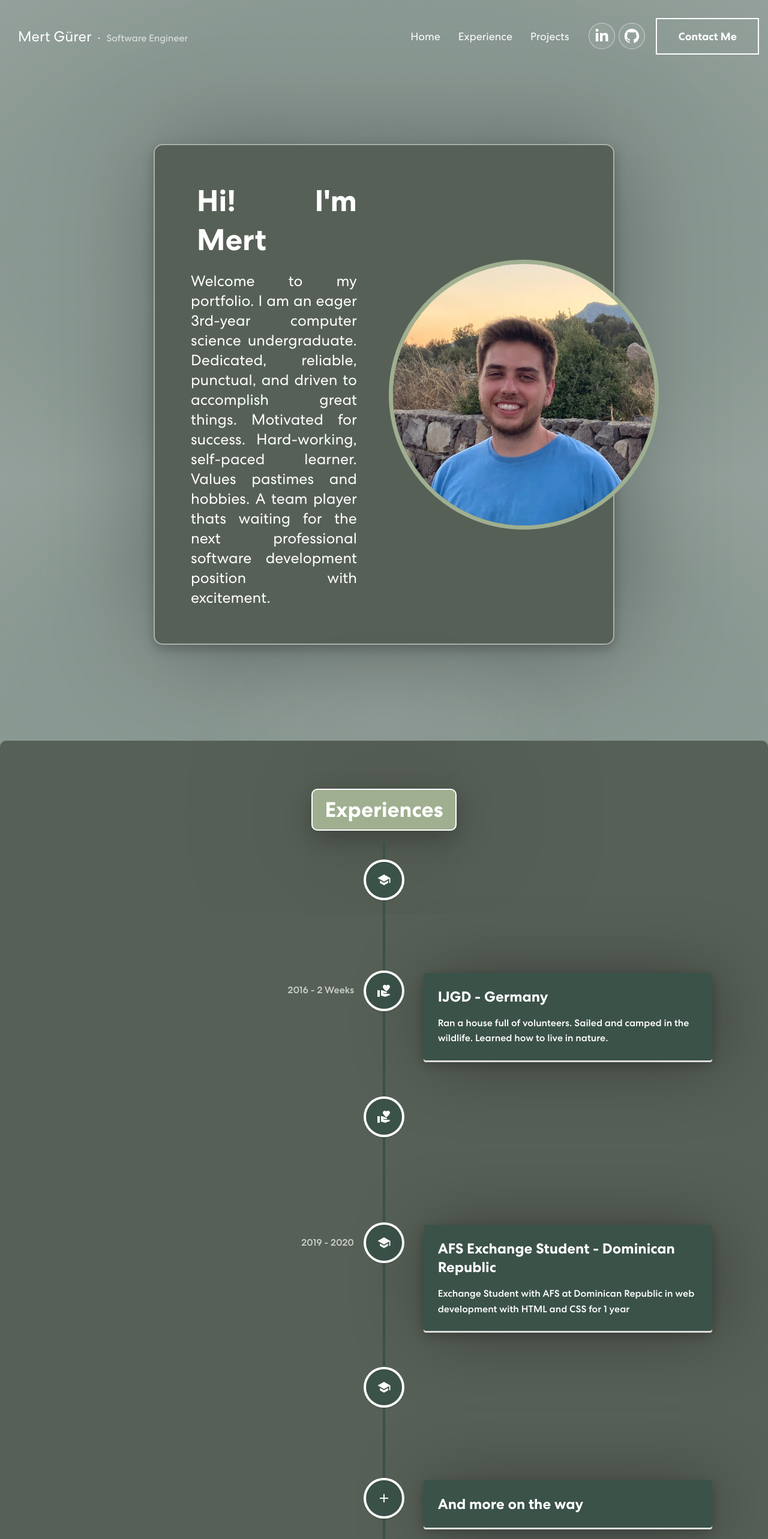
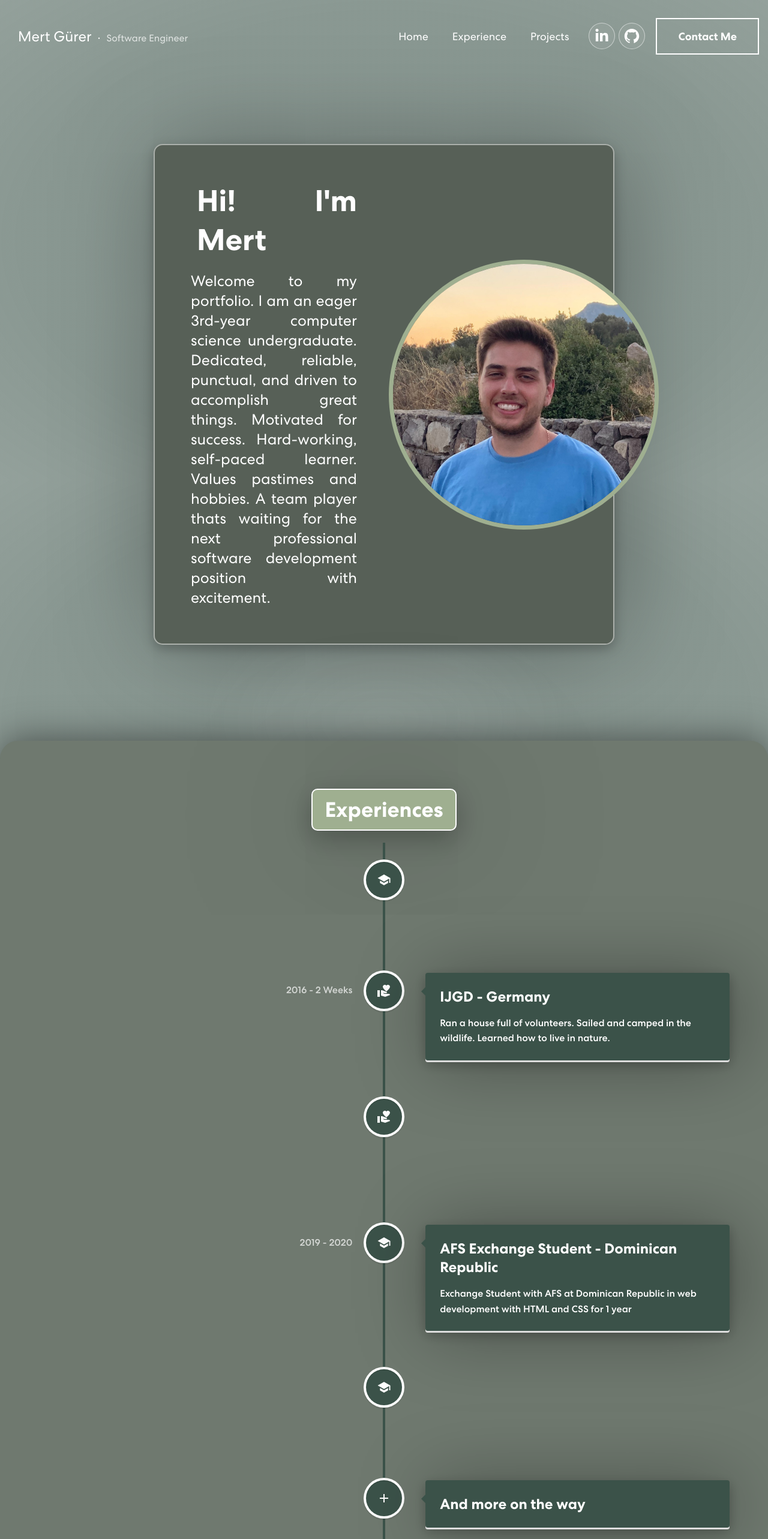
Before and after one commit to Mitimsin/Mitimsin.github.io, a React (Create React App) app: page / in a window 1280 px wide. Shown: the top 2566 px of the page at 60% size. Built offline with nearby package versions, Linux system fonts and the light colour scheme.

Commit message:
update on animations

```diff
--- a/package.json
+++ b/package.json
@@ -14,6 +14,7 @@
     "react": "^18.2.0",
     "react-dom": "^18.2.0",
     "react-icons": "^4.7.1",
+    "react-on-screen": "^2.1.1",
     "react-scripts": "5.0.1",
     "react-vertical-timeline-component": "^3.6.0",
     "typescript": "^4.9.5",
--- a/src/App.css
+++ b/src/App.css
@@ -19,7 +19,7 @@
 :root {
   --primaryColor: #3b5249;
   --secondaryColor: #576057;
-  --tertiaryColor: #989c94;
+  --tertiaryColor: #6f796f;
   --quaternaryColor: #9faf90;
   --fontColor: #fff;
 }
--- a/src/App.tsx
+++ b/src/App.tsx
@@ -2,6 +2,7 @@ import "./App.css";
 import { Experience } from "./components/Experience";
 import { Home } from "./components/Home";
 import { Navbar } from "./components/Navbar";
+import { Skill } from "./components/Skill";
 
 function App() {
   return (
@@ -9,6 +10,8 @@ function App() {
       <Navbar />
       <Home />
       <Experience />
+      <Skill />
+      <div style={{ height: "200px" }}></div>
     </div>
   );
 }
--- a/src/components/Home.tsx
+++ b/src/components/Home.tsx
@@ -1,19 +1,22 @@
 import "../styles/home.css";
 import HomeFoto from "../assets/image/foto_1.jpg";
+import TrackVisibility from "react-on-screen";
 
 export const Home = () => {
   return (
+    <TrackVisibility partialVisibility={true}>
+      {({ isVisible }) => (
         <section className="home" id="home">
-      <div className="home-box">
+          <div className={`home-box ${isVisible ? "slideInRight" : ""}`}>
             <div className="home-text">
               <h1 className="home-text-header">Hi! I'm Mert</h1>
               <span>
                 Welcome to my portfolio. I am an eager 3rd-year computer science
                 undergraduate. Dedicated, reliable, punctual, and driven to
                 accomplish great things. Motivated for success. Hard-working,
-            self-paced learner. Values pastimes and hobbies. A team player thats
-            waiting for the next professional software development position with
-            excitement.
+                self-paced learner. Values pastimes and hobbies. A team player
+                thats waiting for the next professional software development
+                position with excitement.
               </span>
             </div>
             <div className="home-image-frame">
@@ -21,5 +24,7 @@ export const Home = () => {
             </div>
           </div>
         </section>
+      )}
+    </TrackVisibility>
   );
 };
--- a/src/components/Navbar.tsx
+++ b/src/components/Navbar.tsx
@@ -6,6 +6,9 @@ import { AiOutlineGithub } from "react-icons/ai";
 export const Navbar = () => {
   const [isScrolled, setIsScrolled] = useState(false);
   const [isOpen, setIsOpen] = useState(false);
+  const [screenWidth, setScreenWidth] = useState(window.innerWidth);
+  const [currentSection, setCurrentSection] = useState<string>("home");
+
   const menuButton = document.querySelector(".nav-links");
 
   document.querySelectorAll(".nav-links").forEach((n) =>
@@ -15,7 +18,8 @@ export const Navbar = () => {
   );
 
   useEffect(() => {
-    const onScroll = () => {
+    /* === functions === */
+    const handleScroll = () => {
       if (window.scrollY > 50) {
         setIsScrolled(true);
         menuButton?.classList.add("scrolled");
@@ -25,16 +29,41 @@ export const Navbar = () => {
       }
     };
 
+    const handleResize = () => setScreenWidth(window.innerWidth);
+
     isOpen
       ? menuButton?.classList.add("active")
       : menuButton?.classList.remove("active");
 
-    window.addEventListener("scroll", onScroll);
+    /* === check the page hash and update === */
+    const homeElement = document.getElementById("home");
+    const experienceElement = document.getElementById("experience");
+
+    if (homeElement && experienceElement) {
+      const currentPosition = window.pageYOffset;
+
+      const homePosition = homeElement.offsetTop;
+      const experiencePosition = experienceElement.offsetTop;
+
+      if (
+        currentPosition >= homePosition &&
+        currentPosition < experiencePosition
+      ) {
+        setCurrentSection("home");
+      } else if (currentPosition >= experiencePosition) {
+        setCurrentSection("experience");
+      }
+    }
+
+    /* === event listeners added  and removed === */
+    window.addEventListener("scroll", handleScroll);
+    window.addEventListener("resize", handleResize);
 
     return () => {
-      window.removeEventListener("scroll", onScroll);
+      window.removeEventListener("scroll", handleScroll);
+      window.removeEventListener("resize", handleResize);
     };
-  }, [isScrolled, isOpen, menuButton?.classList]);
+  }, [isScrolled, isOpen, menuButton?.classList, currentSection]);
 
   return (
     <nav className={isScrolled ? "page-scrolled" : ""}>
@@ -50,13 +79,61 @@ export const Navbar = () => {
 
       <div className="nav-links">
         <div className="page-links">
-          <a href="#home" className="page-link-buttons">
+          <a
+            href="#home"
+            onClick={(e) => {
+              e.preventDefault();
+              const homeElement = document.getElementById("home");
+              if (homeElement) {
+                homeElement.scrollIntoView({
+                  behavior: "smooth",
+                });
+              }
+              setIsOpen(false);
+              window.location.hash = "home";
+            }}
+            className={`page-link-buttons  ${
+              screenWidth > 1023 ? "popIn" : isOpen ? "popIn" : "hidden"
+            }`}
+          >
             Home
           </a>
-          <a href="#experience" className="page-link-buttons">
+          <a
+            href="#experience"
+            onClick={(e) => {
+              e.preventDefault();
+              const experienceElement = document.getElementById("experience");
+              if (experienceElement) {
+                experienceElement.scrollIntoView({
+                  behavior: "smooth",
+                });
+              }
+              setIsOpen(false);
+              window.location.hash = "experience";
+            }}
+            className={`page-link-buttons speed-1 ${
+              screenWidth > 1023 ? "popIn" : isOpen ? "popIn" : "hidden"
+            }`}
+          >
             Experience
           </a>
-          <a href="#projects" className="page-link-buttons">
+          <a
+            href="#projects"
+            onClick={(e) => {
+              e.preventDefault();
+              const projectsElement = document.getElementById("projects");
+              if (projectsElement) {
+                projectsElement.scrollIntoView({
+                  behavior: "smooth",
+                });
+              }
+              setIsOpen(false);
+              window.location.hash = "projects";
+            }}
+            className={`page-link-buttons speed-2 ${
+              screenWidth > 1023 ? "popIn" : isOpen ? "popIn" : "hidden"
+            }`}
+          >
             Projects
           </a>
         </div>
@@ -65,7 +142,9 @@ export const Navbar = () => {
             href="https://www.linkedin.com/in/mert-g%C3%BCrer-45039b206/"
             target="_blank"
             rel="noopener noreferrer"
-            className="social-link-buttons"
+            className={`social-link-buttons speed-3 ${
+              screenWidth > 1023 ? "popIn" : isOpen ? "popIn" : "hidden"
+            }`}
           >
             <FaLinkedinIn size={24} />
           </a>
@@ -73,7 +152,9 @@ export const Navbar = () => {
             href="https://github.com/Mitimsin"
             target="_blank"
             rel="noopener noreferrer"
-            className="social-link-buttons"
+            className={`social-link-buttons speed-4 ${
+              screenWidth > 1023 ? "popIn" : isOpen ? "popIn" : "hidden"
+            }`}
           >
             <AiOutlineGithub size={28} />
           </a>
--- /dev/null
+++ b/src/components/Skill.tsx
@@ -0,0 +1,5 @@
+import "../styles/skill.css";
+
+export const Skill = () => {
+  return <div className="skill"></div>;
+};
--- a/src/styles/experience.css
+++ b/src/styles/experience.css
@@ -2,20 +2,21 @@
   position: relative;
   display: flex;
   width: 100%;
-  background-color: var(--secondaryColor);
   justify-content: center;
   align-items: center;
-  border-radius: 10px;
 }
 
 .experience-tree {
-  width: 95%;
-  margin: 50px 0;
+  background-color: var(--tertiaryColor);
+  width: 100%;
   display: flex;
   flex-direction: column;
   justify-content: center;
   align-items: center;
-  padding: 30px 0;
+  padding: 80px 0;
+  box-shadow: 0 0 4em 0em rgba(0, 0, 0, 0.5);
+  border-radius: 30px;
+  transition: all 1s ease-in-out;
 }
 
 .experience-header {
@@ -46,8 +47,9 @@
 
 @media only screen and (max-width: 1170px) {
   .experience-tree {
-    margin: 30px 0;
-    padding: 18px 0;
+    padding: 48px 5px;
+    border-radius: 15px;
+    box-shadow: 0 0 2em 0em rgba(0, 0, 0, 0.5);
   }
 
   .vertical-timeline-element-content {
--- a/src/styles/home.css
+++ b/src/styles/home.css
@@ -3,8 +3,8 @@
   width: 100%;
   min-height: 100vh;
   display: flex;
-  flex-direction: column;
   align-items: center;
+  justify-content: center;
   padding-top: 30vh;
   padding-bottom: 20vh;
 }
@@ -57,9 +57,10 @@
   margin-left: 0;
 }
 
-@media only screen and (max-width: 1023px) {
+@media only screen and (max-width: 1170px) {
   .home {
     padding-top: 17vh;
+    justify-content: center;
   }
 
   .home-box {
@@ -90,3 +91,18 @@
     margin-left: 10px;
   }
 }
+
+@keyframes slideInRight {
+  from {
+    transform: translateX(15%);
+    opacity: 0.6;
+  }
+  to {
+    transform: translateX(0);
+    opacity: 1;
+  }
+}
+
+.slideInRight {
+  animation: slideInRight 1.2s ease-in-out;
+}
--- a/src/styles/navbar.css
+++ b/src/styles/navbar.css
@@ -36,12 +36,12 @@ nav {
 }
 
 .page-link-buttons {
-  margin: 0 15px;
+  margin: 0 20px;
 }
 
 /* ======= social navigators ======= */
 .social-links {
-  margin: 0 15px;
+  margin: 0 10px;
   display: flex;
   align-items: center;
   justify-content: center;
@@ -94,6 +94,7 @@ nav {
   position: relative;
   z-index: 1;
   transition: 0.3s ease-in-out;
+  margin-left: 5px;
 }
 
 .contact:hover {
@@ -179,4 +180,41 @@ nav {
   .social-links {
     margin: 10px 11px 15px 10px;
   }
+
+  .hidden {
+    visibility: hidden;
+  }
 }
+
+@keyframes popIn {
+  from {
+    opacity: 0;
+    transform: translateY(-20%);
+  }
+  to {
+    opacity: 1;
+    transform: translateY(0);
+    visibility: visible;
+  }
+}
+
+.popIn {
+  visibility: hidden;
+  animation: popIn 1s ease-in-out forwards;
+}
+
+.popIn.speed-1 {
+  animation-delay: 0.1s;
+}
+
+.popIn.speed-2 {
+  animation-delay: 0.2s;
+}
+
+.popIn.speed-3 {
+  animation-delay: 0.3s;
+}
+
+.popIn.speed-4 {
+  animation-delay: 0.4s;
+}
--- /dev/null
+++ b/src/styles/skill.css
@@ -0,0 +1,9 @@
+.skill {
+  position: relative;
+  display: flex;
+  width: 80%;
+  height: 50vh;
+  margin: 50px;
+  margin-bottom: 50px;
+  background-color: var(--tertiaryColor);
+}
```
Also changed, not shown: 1 other file (tests, documents, lock files or other folders). Lines whose indentation alone changed are shown as unchanged.
